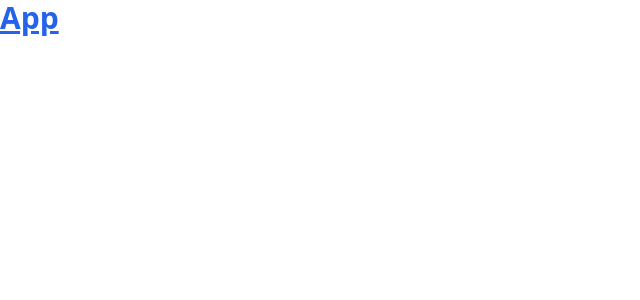
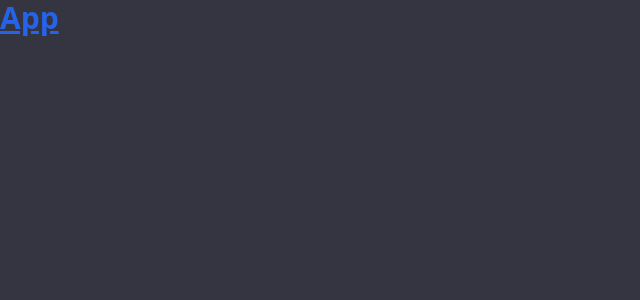
Before and after one commit to Luiz-Hen-Reis/english-coach, a React (Create React App) app in the folder frontend/: page / in a window 1280 px wide. Shown: the top 300 px of the page, without its empty margins (0-640 px from the left). Built offline with nearby package versions, Linux system fonts and the light colour scheme.

Commit message:
feat: apply app-main-theme class

```diff
--- a/frontend/src/index.tsx
+++ b/frontend/src/index.tsx
@@ -9,11 +9,10 @@ const root = ReactDOM.createRoot(
 );
 root.render(
   <React.StrictMode>
-    <App />
+    <div className='app-main-theme h-screen'>
+      <App />
+    </div>
   </React.StrictMode>
 );
 
-// If you want to start measuring performance in your app, pass a function
-// to log results (for example: reportWebVitals(console.log))
-// or send to an analytics endpoint. Learn more: https://bit.ly/CRA-vitals
 reportWebVitals();
```
